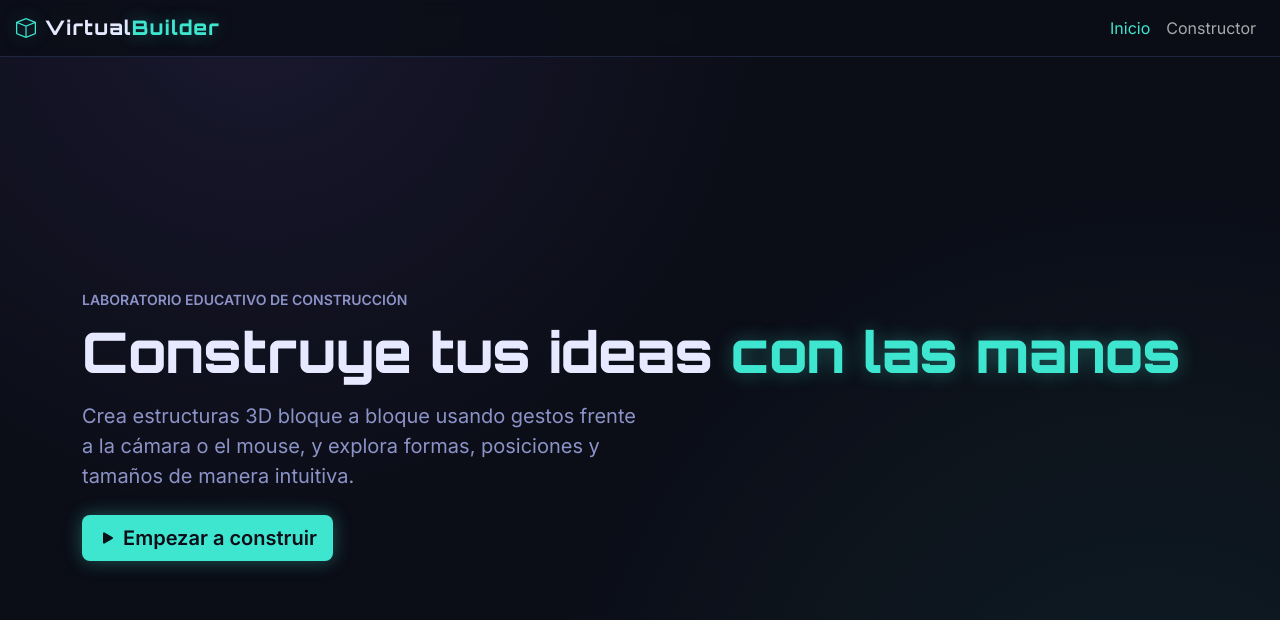
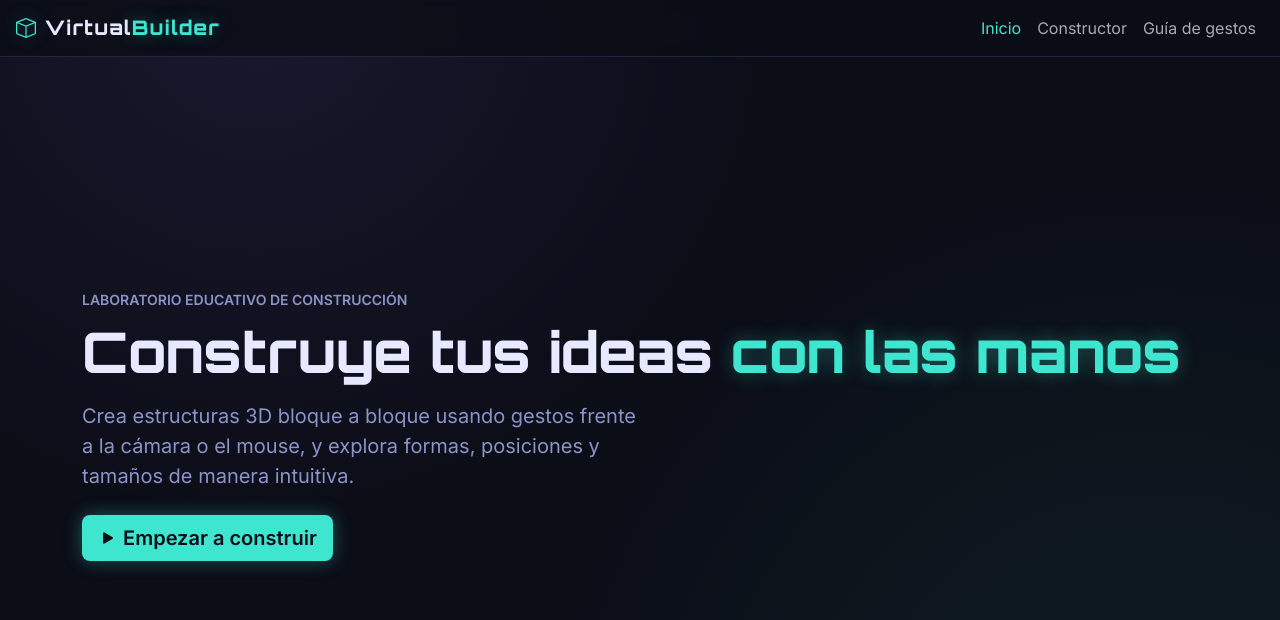
Before and after one commit to ANDERSONMUNOZR/VirtualBuilder-Frontend, a plain HTML site: page index.html in a window 1280 px wide. Shown: the top 620 px of the page. Drawn offline with nearby package versions, Linux system fonts and the light colour scheme.

Commit message:
feat: enlace a la Guía de gestos en el menú de inicio

```diff
--- a/index.html
+++ b/index.html
@@ -31,6 +31,7 @@
       <ul class="navbar-nav ms-auto">
         <li class="nav-item"><a class="nav-link active" aria-current="page" href="index.html">Inicio</a></li>
         <li class="nav-item"><a class="nav-link" href="constructor.html">Constructor</a></li>
+        <li class="nav-item"><a class="nav-link" href="gestos.html">Guía de gestos</a></li>
       </ul>
     </div>
   </nav>
```
